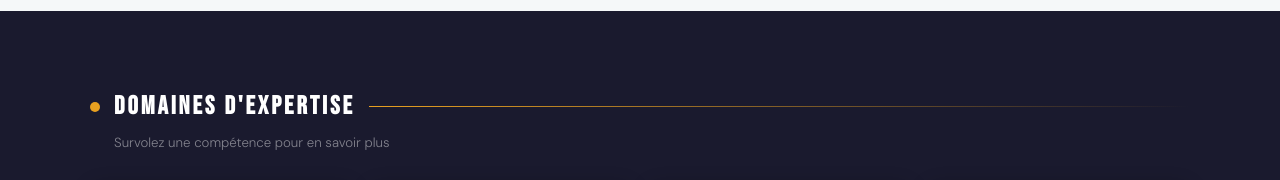
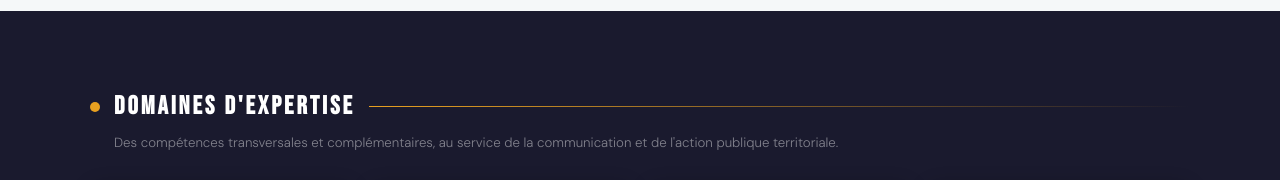
Before and after one commit to christopheflorentin33-cloud/cflorentin.github.io, a plain HTML site: page index.html in a window 1280 px wide. Shown: the part 2100-2280 px from the top of the page. Drawn offline with Linux system fonts and the light colour scheme; grey boxes are pictures that could not be loaded.

Commit message:
Update index.html

```diff
--- a/index.html
+++ b/index.html
@@ -666,7 +666,7 @@ footer { text-align:center; padding:28px; background:var(--teal-dark); color:rgb
       <h2>Domaines d'expertise</h2>
       <div class="line"></div>
     </div>
-    <p class="portfolio-sub">Survolez une compétence pour en savoir plus</p>
+    <p class="portfolio-sub">Des compétences transversales et complémentaires, au service de la communication et de l'action publique territoriale.</p>
 
     <div class="skills-cards-grid">
 
```
